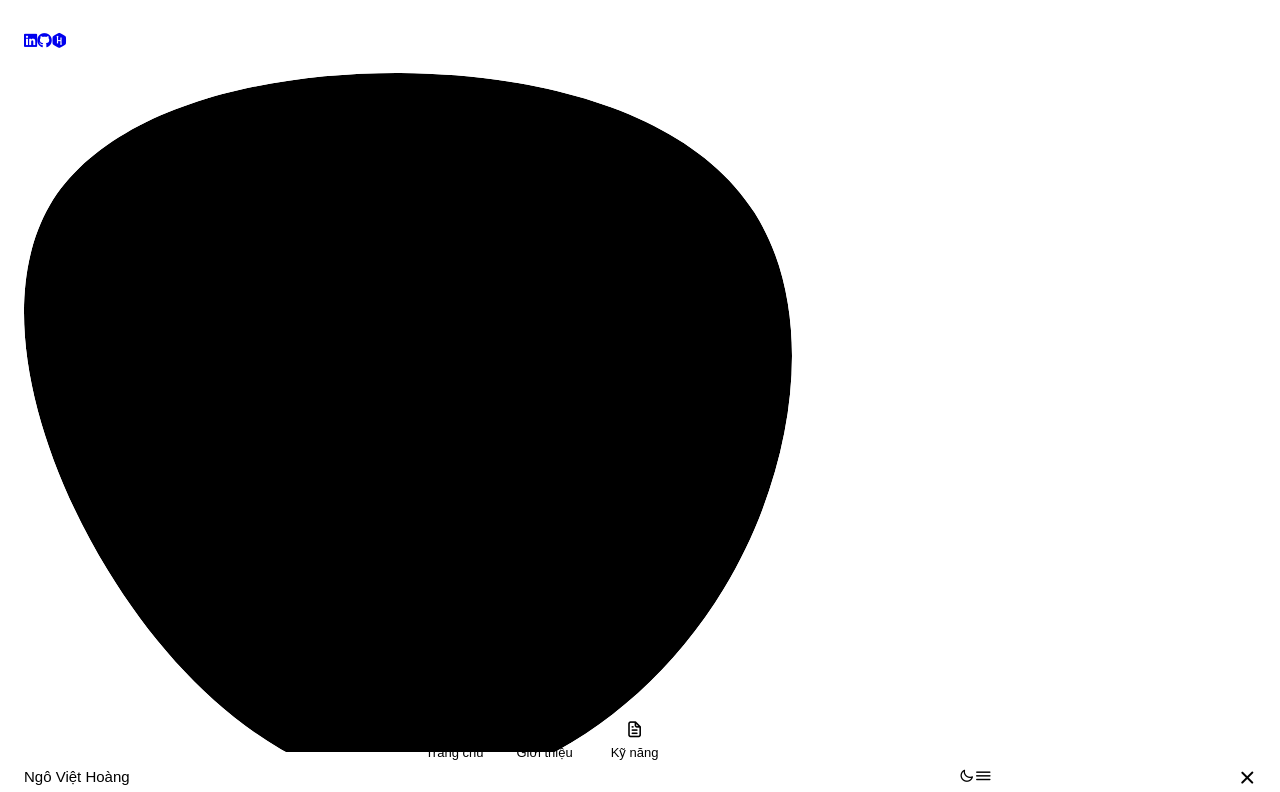
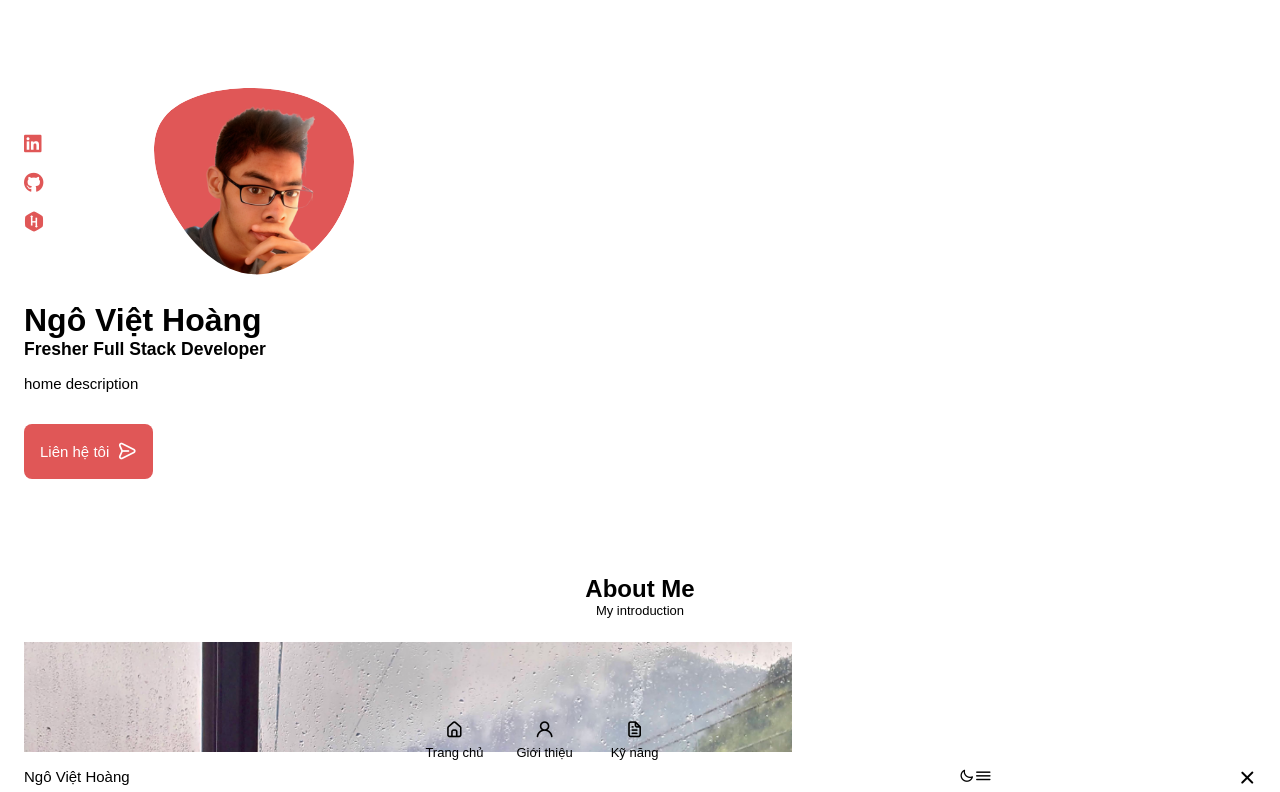
Before and after one commit to VietHoang319/MyPortfolio-ReactJS, a React (Create React App) app: page / in a window 1280 px wide. Shown: the top 792 px of the page. Built offline with nearby package versions, Linux system fonts and the light colour scheme.

Commit message:
update css

```diff
--- a/src/assets/style/App.scss
+++ b/src/assets/style/App.scss
@@ -65,3 +65,28 @@ img {
   display: grid;
   gap: 1.5rem;
 }
+
+/* Button */
+.button {
+  background-color: $firstColor;
+  border-radius: 0.5rem;
+  color: #fff;
+  display: inline-block;
+  font-weight: $fontWeighMedium;
+  padding: 1rem;
+
+  &-icon {
+    font-size: 1.25rem;
+    margin-left: 0.5rem;
+    transition: 0.3s;
+  }
+
+  &:hover {
+    background-color: $firstColorAlt;
+  }
+}
+
+.button-flex {
+  display: inline-flex;
+  align-items: center;
+}
--- a/src/assets/style/Variable.scss
+++ b/src/assets/style/Variable.scss
@@ -20,6 +20,7 @@ $zTooltip: 10;
 
 $bodyColor: #fff;
 $firstColor: hsl(0, 69%, 61%);
+$firstColorAlt: hsl(0, 57%, 53%);
 $textColor: #000000;
 
 @media screen and (min-width: 986px) {
--- /dev/null
+++ b/src/component/home/Home.scss
@@ -0,0 +1,82 @@
+@import "../../assets/style/App.scss";
+
+.home-container {
+  gap: 1rem;
+
+  .home-content {
+    align-items: center;
+    grid-template-columns: 0.5fr 3fr;
+    padding-top: 3.5rem;
+
+    .home-social {
+      display: grid;
+      grid-template-columns: max-content;
+      row-gap: 1rem;
+
+      &-icon {
+        color: $firstColor;
+        font-size: 1.25rem;
+
+        &:hover {
+          color: $firstColorAlt;
+        }
+      }
+    }
+
+    .home-blob {
+      fill: $firstColor;
+      width: 200px;
+
+      &-img {
+        width: 170px;
+      }
+    }
+
+    .home-data {
+      grid-column: 1/3;
+
+      .home-title {
+        font-size: $bigFontSize;
+      }
+
+      .home-subtitle {
+        color: $textColor;
+        font-size: $h3FontSize;
+        font-weight: $fontWeighMedium;
+        margin-bottom: 0.75rem;
+      }
+
+      .home-description {
+        margin-bottom: 2rem;
+      }
+    }
+  }
+
+  .home-scroll {
+    display: none;
+
+    &-button {
+      color: $firstColor;
+      transition: 0.3s;
+
+      .home-scroll-mouse {
+        font-size: 2rem;
+      }
+
+      .home-scroll-name {
+        color: $textColor;
+        font-size: $smallFontSize;
+        font-weight: $fontWeighMedium;
+        margin-right: 0.25rem;
+      }
+
+      .home-scroll-arrow {
+        font-size: 1.25rem;
+      }
+
+      &:hover {
+        transform: translateY(0.25rem);
+      }
+    }
+  }
+}
--- a/src/layout/header/Header.js
+++ b/src/layout/header/Header.js
@@ -42,13 +42,13 @@ function Header(props) {
   );
 
   useEffect(() => {
-    document.body.classList[isDarkMode ? 'add' : 'remove']('dark-theme');
+    document.body.classList[isDarkMode ? "add" : "remove"]("dark-theme");
   }, [isDarkMode]);
 
   const handleChangleThemeMode = () => {
     setIsDarkMode(!isDarkMode);
     localStorage.setItem("isDarkMode", !isDarkMode);
-  }
+  };
 
   return (
     <header className={`header ${props.scrollHeader ? "scroll-header" : ""}`}>
@@ -74,6 +74,7 @@ function Header(props) {
               );
             })}
           </ul>
+
           <i
             className="uil uil-times nav-close"
             onClick={() => {
```
Also changed, not shown: src/component/home/Home.js (+6 -7 lines).
